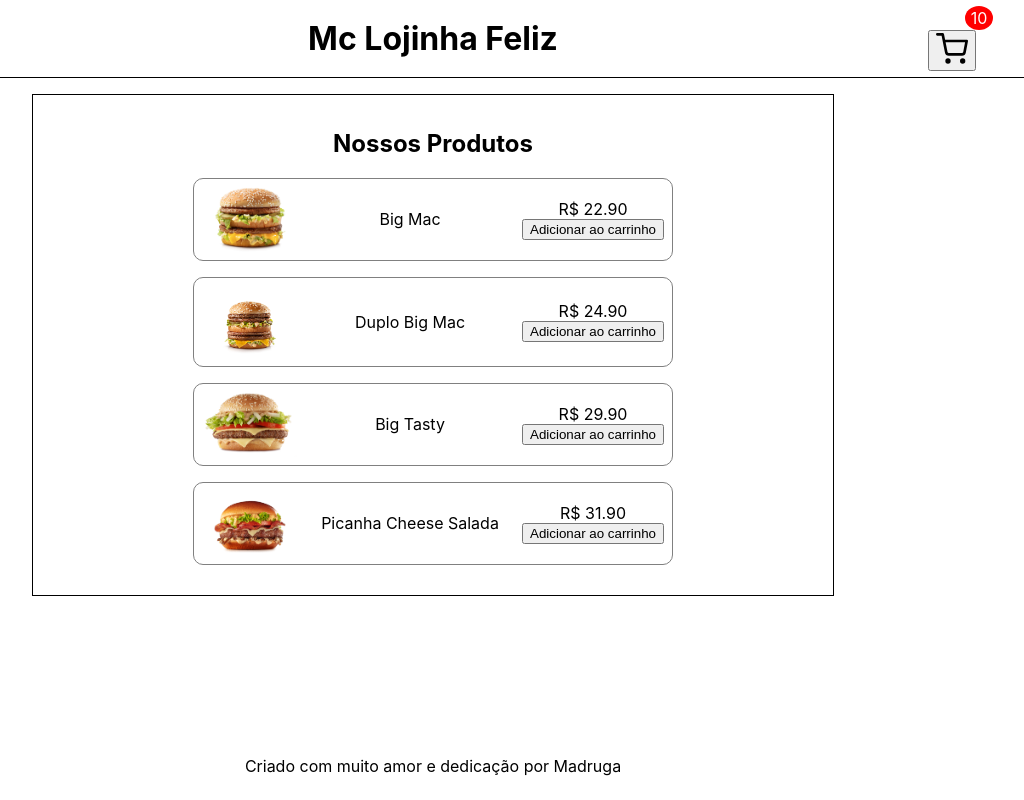
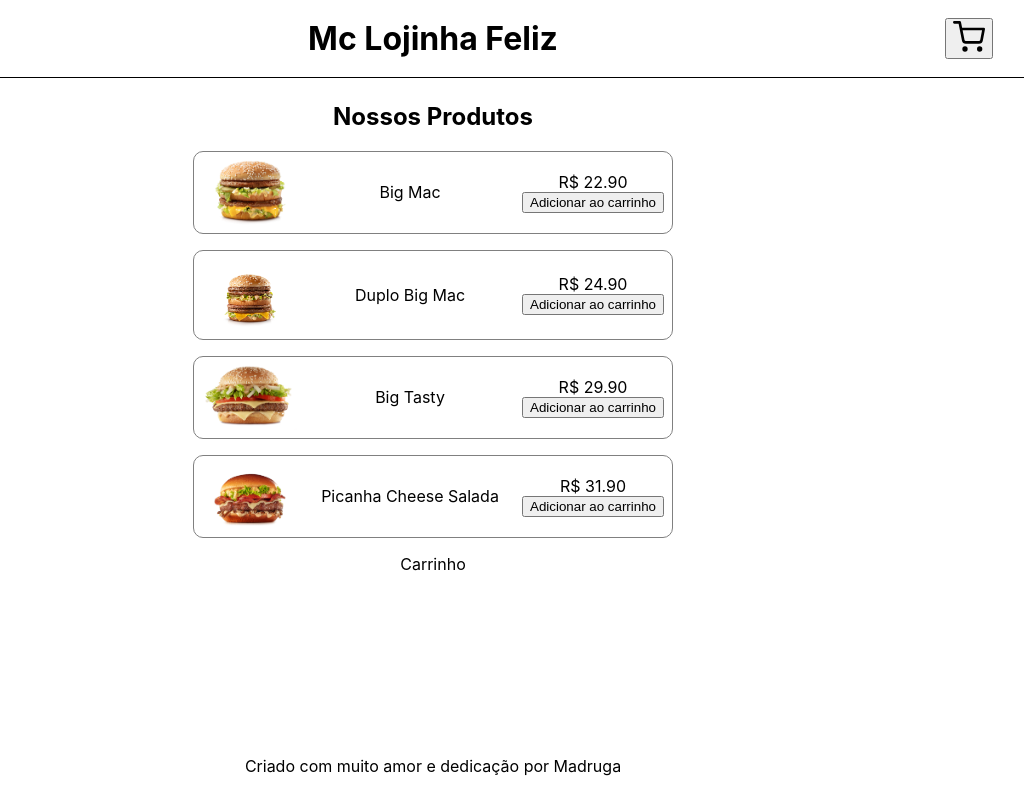
Before and after one commit to madruga665/mc-lojinha-feliz-com-redux, a React (Create React App) app: page / in a window 1280 px wide. Shown: the whole page, without its empty margins (207-1231 px from the left). Built offline with nearby package versions, Linux system fonts and the light colour scheme.

Commit message:
instalação redux e implementação da logica additem

```diff
--- a/package.json
+++ b/package.json
@@ -8,8 +8,10 @@
     "react": "^17.0.2",
     "react-dom": "^17.0.2",
     "react-icons": "^4.2.0",
+    "react-redux": "^7.2.4",
     "react-router-dom": "^5.2.0",
     "react-scripts": "4.0.3",
+    "redux": "^4.1.0",
     "web-vitals": "^1.1.2"
   },
   "scripts": {
--- a/src/actions/index.js
+++ b/src/actions/index.js
@@ -1,6 +1,6 @@
 import { ADD_ITEM_TO_CART } from "./actionTypes";
 
-export const addToCart = (value) => ({
+export const shoppingCart = (value) => ({
   type: ADD_ITEM_TO_CART,
   newValue: value,
 });
--- a/src/components/ProductItem.jsx
+++ b/src/components/ProductItem.jsx
@@ -2,16 +2,17 @@
 import "./styles/ProductItem.css";
 
 export default class ProductItem extends Component {
+
   render() {
-    const { data } = this.props;
-    const { name, price, image } = data;
+    const { product, addProductToCart } = this.props;
+    const { id, name, price, image } = product;
     return (
       <div className="product-item">
         <img src={image} alt={`foto do ${name}`} />
         <span>{name}</span>
         <div className="price">
           R$ {price.toFixed(2)}
-          <button>Adicionar ao carrinho</button>
+          <button onClick={ () => addProductToCart(id)}>Adicionar ao carrinho</button>
         </div>
       </div>
     );
--- a/src/components/ProductList.jsx
+++ b/src/components/ProductList.jsx
@@ -1,17 +1,37 @@
 import React, { Component } from "react";
 import "./styles/ProductList.css";
-import data from "../helpers/data";
+import products from "../helpers/data";
 import ProductItem from "./ProductItem";
 
 export default class ProductList extends Component {
+  constructor() {
+    super();
+    this.state = {
+      shoppingCart: []
+    }
+  }
+  addProductToCart = (id) => {
+    const { shoppingCart } = this.state;
+    const findProduct = products.find((product) => {
+      return product.id === id
+    })
+    this.setState({shoppingCart: [...shoppingCart, findProduct]})
+  }
+
   render() {
-    console.log(data)
+    const { shoppingCart } = this.state;
     return (
       <section className="product-list">
         <h2>Nossos Produtos</h2>
-        {data.map((product) => (
-          <ProductItem key={product.id} data={product} />
+        {products.map((product) => (
+          <ProductItem key={product.id} product={product} addProductToCart={this.addProductToCart} />
         ))}
+        <span>Carrinho</span>
+        <ul>
+          {shoppingCart.map((item, index) => (
+            <li key={`${item.id}${index}`}>{item.name}</li>
+          ))}
+        </ul>
       </section>
     );
   }
--- a/src/components/ShoppingCartButton.jsx
+++ b/src/components/ShoppingCartButton.jsx
@@ -4,11 +4,24 @@
 import "./styles/ShoppingCartButton.css";
 
 export default class ShoppingCartButton extends Component {
+  constructor() {
+    super();
+    this.state = {
+      shoppingCart: [],
+    };
+  }
+
+  shoppingCartQuantity = () => {
+    const { shoppingCart } = this.state;
+    return <div className="itens-cart-quantity">{shoppingCart.length}</div>;
+  };
+
   render() {
+    const { shoppingCart } = this.state;
     return (
       <div className="shopping-cart-container">
-        <div className="itens-cart-quantity">10</div>
         <Link to="/shopping-cart">
+          {shoppingCart.length === 0 ? null : this.shoppingCartQuantity()}
           <button className="shopping-cart-button">
             <FiShoppingCart size={32} />
           </button>
--- a/src/components/styles/ProductList.css
+++ b/src/components/styles/ProductList.css
@@ -3,7 +3,7 @@
   flex-direction: column;
   align-items: center;
   justify-content: center;
-  border: 1px solid black;
+  /* border: 1px solid black; */
   width: 50rem;
   height: 500px;
   margin-top: 1rem;
--- a/src/index.js
+++ b/src/index.js
@@ -3,12 +3,16 @@
 import "./index.css";
 import App from "./App";
 import { BrowserRouter } from "react-router-dom";
+import { Provider } from "react-redux";
+import { Store } from "./store/";
 
 ReactDOM.render(
   <BrowserRouter>
-    <React.StrictMode>
-      <App />
-    </React.StrictMode>
+    <Provider store={Store}>
+      <React.StrictMode>
+        <App />
+      </React.StrictMode>
+    </Provider>
   </BrowserRouter>,
   document.getElementById("root")
 );
--- a/src/reducers/ShoppingCartReducer.js
+++ b/src/reducers/ShoppingCartReducer.js
@@ -6,8 +6,7 @@
   switch (action.type) {
     case "ADD_ITEM_TO_CART":
       return {
-        ...state,
-        newValue: action.newValue,
+        newValue: [...state, action.newValue],
       }
     default:
       return state;
--- a/src/reducers/index.js
+++ b/src/reducers/index.js
@@ -1,4 +1,4 @@
-import { ShoppingCartReducer } from './clickReducer';
+import { ShoppingCartReducer } from './ShoppingCartReducer';
 import { combineReducers } from 'redux';
 
 export const Reducers = combineReducers({
```
Also changed, not shown: 1 other file (tests, documents, lock files or other folders).
